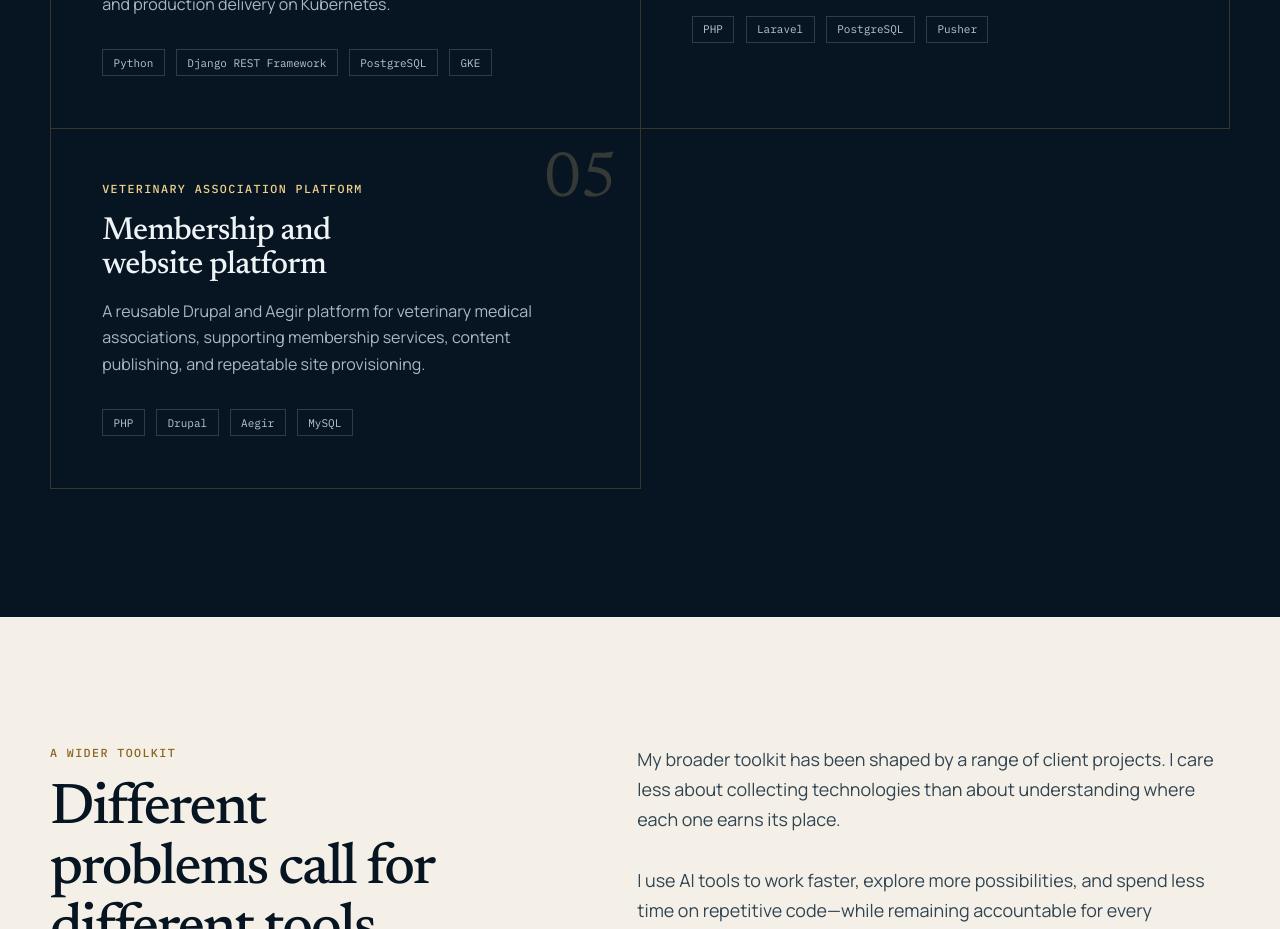
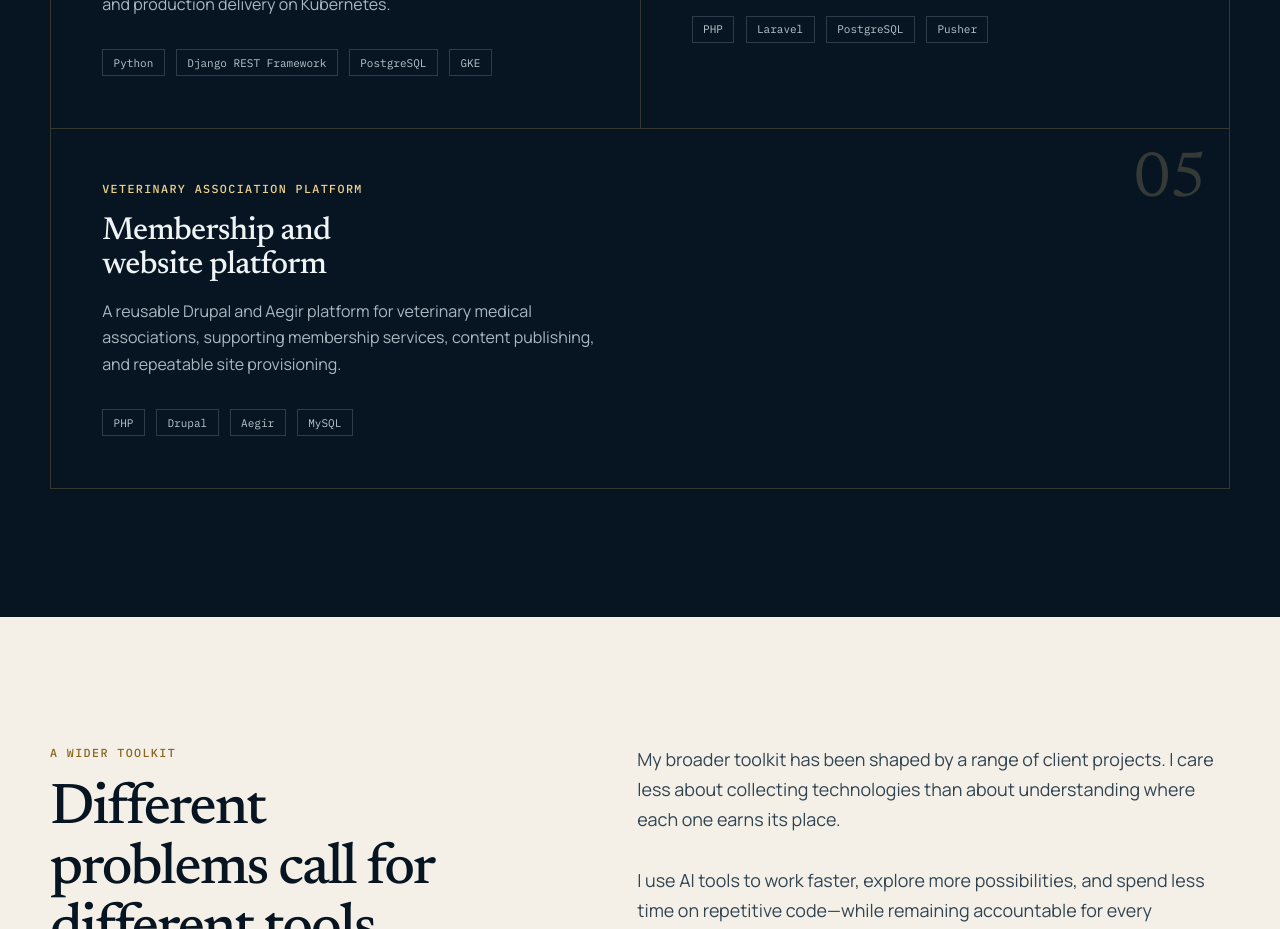
Before and after one commit to jaytavares/jasontavares.com, a Next.js app: page / in a window 1280 px wide. Shown: the part 1960-2889 px from the top of the page. Built offline with nearby package versions, Linux system fonts and the light colour scheme.

Commit message:
Balance odd selected-work card layout

```diff
--- a/app/globals.css
+++ b/app/globals.css
@@ -271,6 +271,9 @@ h3 {
   border-right: 1px solid var(--line);
   border-bottom: 1px solid var(--line);
   overflow: hidden;
+}
+.work-card:nth-last-child(1):nth-child(odd) {
+  grid-column: 1 / -1;
 }
 .work-card__number {
   position: absolute;
@@ -576,6 +579,9 @@ h3 {
   .work-card {
     min-height: 320px;
   }
+  .work-card:nth-last-child(1):nth-child(odd) {
+    grid-column: auto;
+  }
   .electronics-list a {
     grid-template-columns: 1fr;
     gap: 1.5rem;
```
